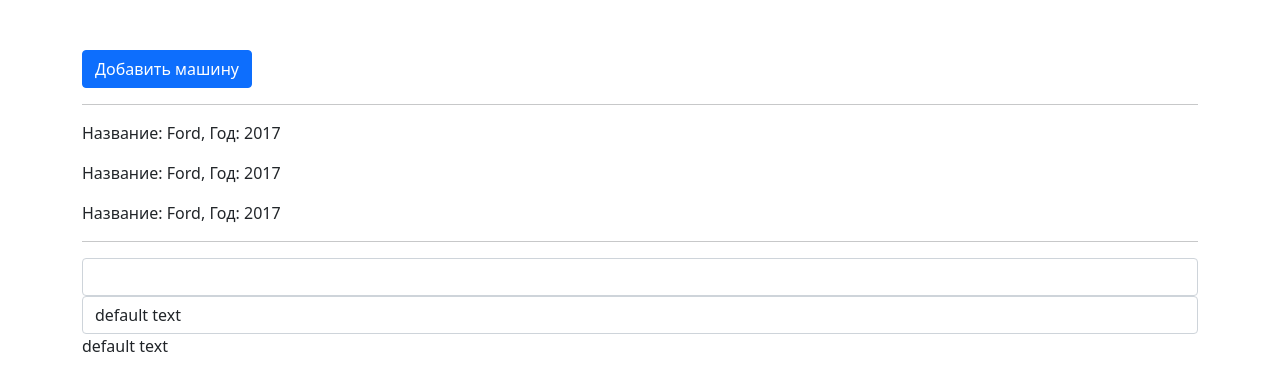
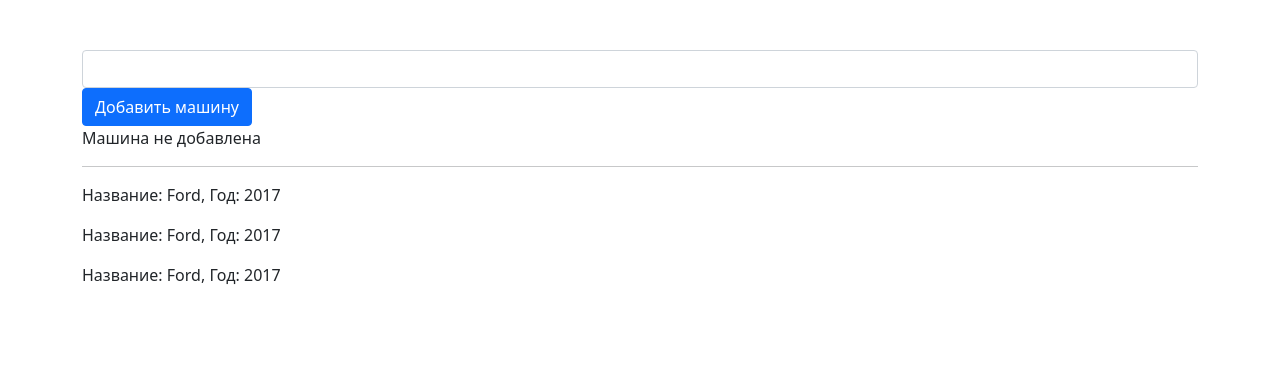
Before and after one commit to hogwartsdeveloper/angular-course-from-youtube, an Angular app: page / in a window 1280 px wide. Shown: the top 390 px of the page. Built offline with nearby package versions, Linux system fonts and the light colour scheme.

Commit message:
ng if lesson 10

```diff
--- a/src/app/cars/cars.component.html
+++ b/src/app/cars/cars.component.html
@@ -1,13 +1,12 @@
+<input type="text" class="form-control" [(ngModel)]="carName">
 <button class="btn btn-primary" (click)="addCar()">Добавить машину</button>
-<p>{{addCarStatus}}</p>
+<p *ngIf="!addCarStatus; else successStatus">Машина не добавлена</p>
+
+<ng-template #successStatus>
+  <p >Машина добавлена!</p>
+</ng-template>
+
 <hr>
 <app-car></app-car>
 <app-car></app-car>
 <app-car></app-car>
-
-<hr>
-
-<input type="text" class="form-control" (keyup.enter)="onKeyUp($event)">
-
-<input type="text" class="form-control" [(ngModel)]="inputText"/>
-<p>{{ inputText }}</p>
--- a/src/app/cars/cars.component.ts
+++ b/src/app/cars/cars.component.ts
@@ -6,17 +6,13 @@
   styleUrls: ['./cars.component.scss']
 })
 export class CarsComponent {
-  addCarStatus = '';
-  inputText = 'default text';
+  carName = '';
+  addCarStatus = false;
 
   constructor() {
   }
 
   addCar() {
-    this.addCarStatus = 'Машина добавлена'
-  }
-
-  onKeyUp(event: any) {
-    this.inputText = (<HTMLInputElement>event.target).value;
+    this.addCarStatus = true;
   }
 }
```
